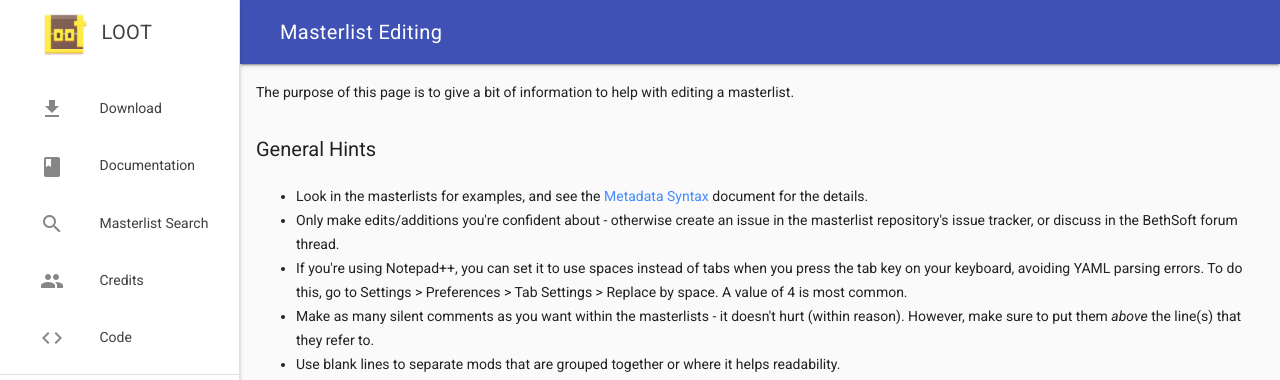
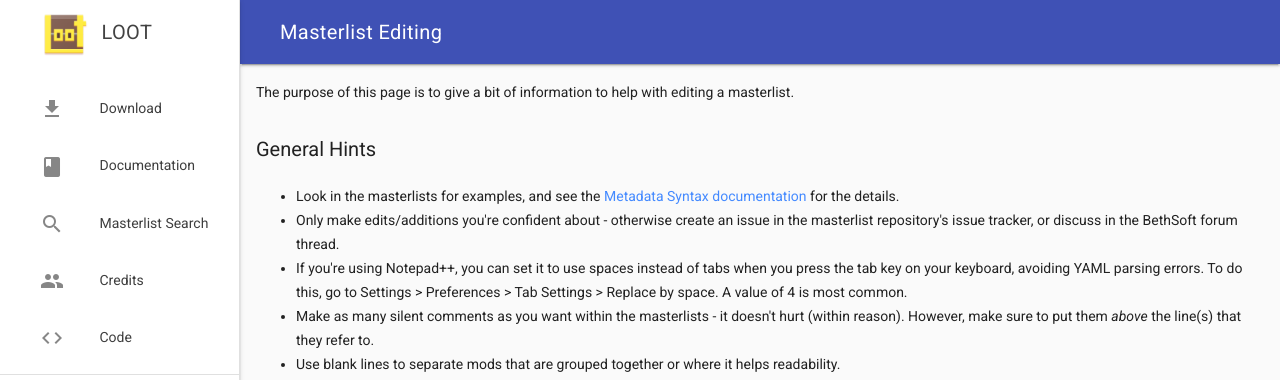
Before and after one commit to loot/loot.github.io, a Jekyll site: the page built from docs/contributing/Masterlist-Editing.html, in a window 1280 px wide. Shown: the top 380 px of the page. Built offline with Jekyll 4.4.1, drawn with Linux system fonts in a browser that asks for light colours; nearby versions of some CDN libraries.

Commit message:
Update link to metadata syntax

```diff
--- a/docs/contributing/Masterlist-Editing.html
+++ b/docs/contributing/Masterlist-Editing.html
@@ -8,7 +8,7 @@
 <h3>General Hints</h3>
 
 <ul>
-  <li>Look in the masterlists for examples, and see the <a href="https://loot.github.io/docs/0.7.1/LOOT%20Metadata%20Syntax.html">Metadata Syntax</a> document for the details.</li>
+  <li>Look in the masterlists for examples, and see the <a href="http://loot-api.readthedocs.io/en/stable/metadata/introduction.html">Metadata Syntax documentation</a> for the details.</li>
   <li>Only make edits/additions you're confident about - otherwise create an issue in the masterlist repository's issue tracker, or discuss in the BethSoft forum thread.</li>
   <li>If you're using Notepad++, you can set it to use spaces instead of tabs when you press the tab key on your keyboard, avoiding YAML parsing errors. To do this, go to Settings &gt; Preferences &gt; Tab Settings &gt; Replace by space. A value of 4 is most common.</li>
   <li>Make as many silent comments as you want within the masterlists - it doesn't hurt (within reason). However, make sure to put them <em>above</em> the line(s) that they refer to.</li>
```
